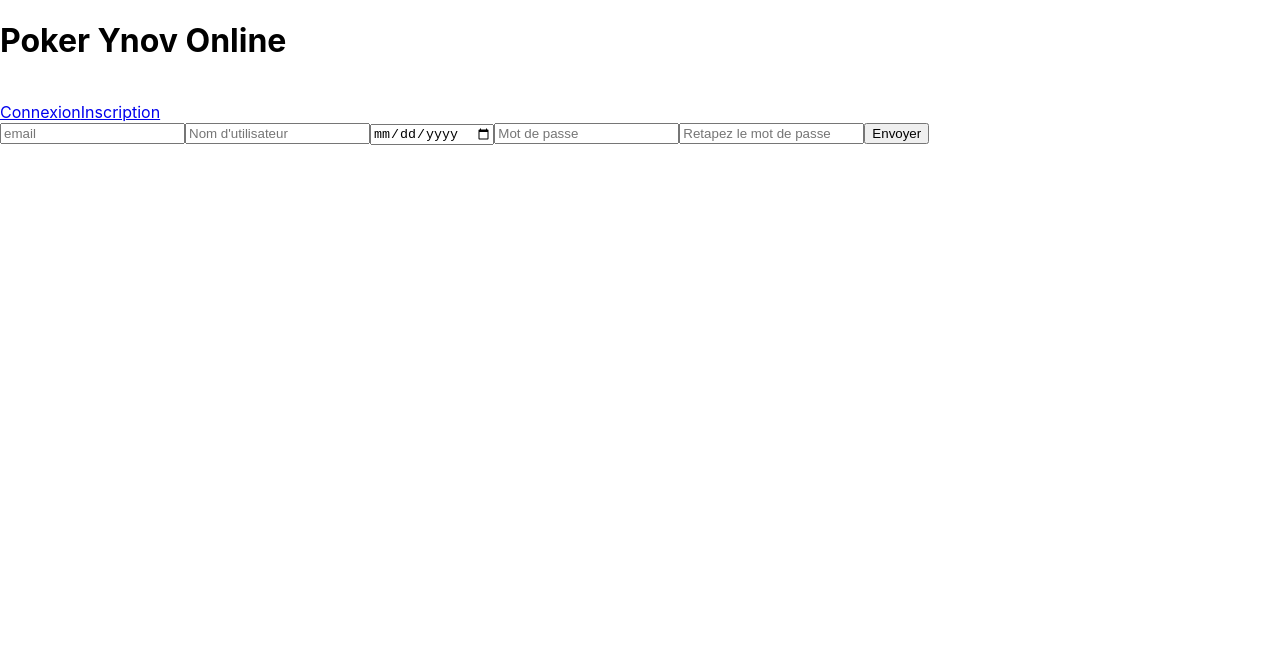
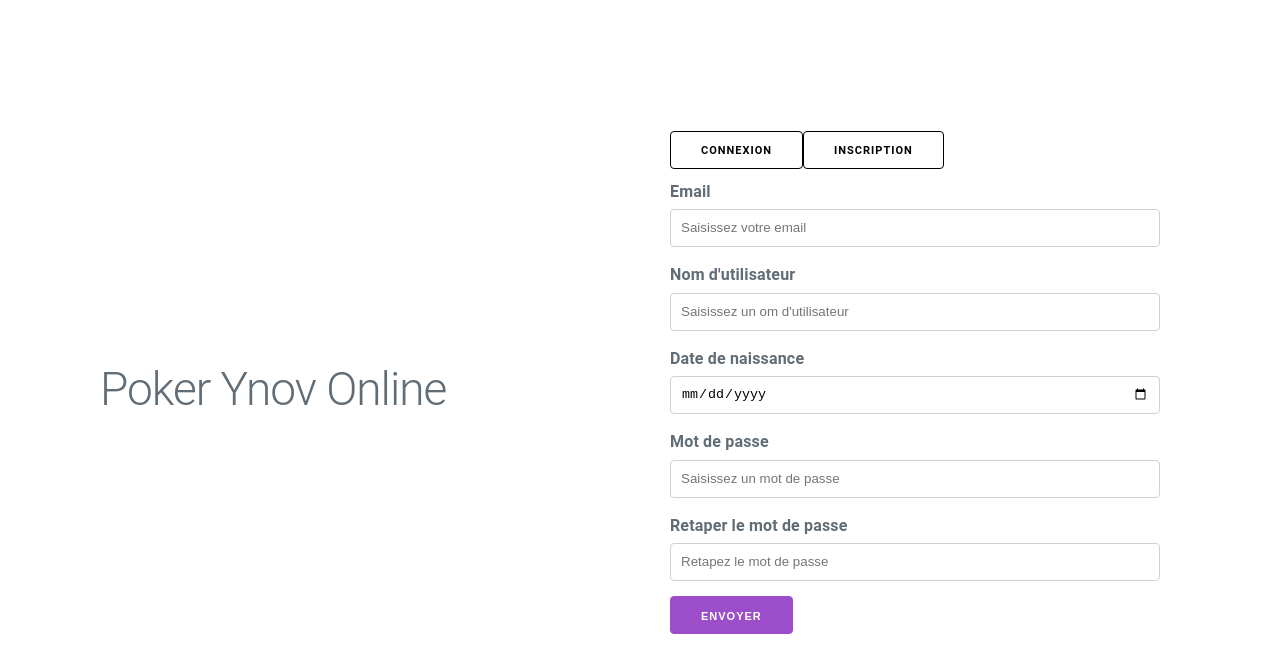
Before and after one commit to remi95/poker-ynov-front, a React (Create React App) app: page /signup in a window 1280 px wide. Shown: the top 672 px of the page. Built offline with nearby package versions, Linux system fonts and the light colour scheme.

Commit message:
init style

```diff
--- a/package.json
+++ b/package.json
@@ -5,6 +5,7 @@
   "dependencies": {
     "history": "^4.7.2",
     "js-cookie": "^2.2.0",
+    "milligram": "^1.3.0",
     "react": "^16.6.0",
     "react-dom": "^16.6.0",
     "react-redux": "^5.1.0",
--- a/src/App.css
+++ b/src/App.css
@@ -1,3 +1,26 @@
+.h-100 {
+  height: 100vh;
+}
+.d-flex,
+.column.h-100.d-flex.align-items-center {
+  display: flex;
+}
+.align-items-center {
+  align-items: center;
+}
+
+/*BUTTONS*/
+.button.button-outline, button.button-outline, input[type='button'].button-outline, input[type='reset'].button-outline, input[type='submit'].button-outline {
+  border: 0.1rem solid black;
+  color: black;
+}
+
+/*FORM*/
+input[type='email']:focus, input[type='number']:focus, input[type='password']:focus, input[type='search']:focus, input[type='tel']:focus, input[type='text']:focus, input[type='url']:focus, textarea:focus, select:focus {
+  border-color: black;
+  outline: 0;
+}
+
 .col {
   display: inline-block;
 }
--- a/src/App.js
+++ b/src/App.js
@@ -1,6 +1,5 @@
 import React, { Component } from 'react';
 import { Route, withRouter } from 'react-router-dom'
-import './App.css';
 import Auth from "./components/authentication/Auth";
 import Menu from "./components/home/Menu";
 import Game from "./components/game/Game";
@@ -8,7 +7,8 @@ import Alert from "./components/general/Alert";
 import PrivateRoute from "./components/PrivateRoute";
 import {authenticate} from "./helpers/authentication";
 import store from "./store";
-import { openModal, closeModal } from "./actions/modalAction";
+import 'milligram';
+import './App.css';
 
 class App extends Component {
 
--- a/src/components/authentication/Auth.js
+++ b/src/components/authentication/Auth.js
@@ -6,11 +6,16 @@ class Auth extends Component {
 
     render () {
         return (
-            <div>
-                <Title />
-                <img src="" alt=""/>
-
-                <AuthForm />
+            <div className="container h-100">
+                <div className="row">
+                    <div className="column h-100 d-flex align-items-center">
+                        <Title />
+                        <img src="" alt=""/>
+                    </div>
+                    <div className="column h-100 d-flex align-items-center">
+                        <AuthForm />
+                    </div>
+                </div>
             </div>
         )
     }
--- a/src/components/authentication/AuthForm.js
+++ b/src/components/authentication/AuthForm.js
@@ -7,9 +7,9 @@ class AuthForm extends Component {
 
     render() {
         return (
-            <div>
-                <NavLink to={'/login'}>Connexion</NavLink>
-                <NavLink to={'/signup'}>Inscription</NavLink>
+            <div className="container">
+                <NavLink to={'/login'} className="button button-outline">Connexion</NavLink>
+                <NavLink to={'/signup'} className="button button-outline">Inscription</NavLink>
 
                 <Route path={'/signup'}
                        component={ Signup } />
--- a/src/components/form/Signup.js
+++ b/src/components/form/Signup.js
@@ -48,10 +48,15 @@ class Signup extends Component {
         return (
             <div>
                 <form onSubmit={ this.handleSubmit }>
-                    <input type="email" name="email" placeholder="email" onChange={ this.handleChange } />
-                    <input type="text" name="username" placeholder="Nom d'utilisateur" onChange={ this.handleChange } />
+                    <label>Email</label>
+                    <input type="email" name="email" placeholder="Saisissez votre email" onChange={ this.handleChange } />
+                    <label>Nom d'utilisateur</label>
+                    <input type="text" name="username" placeholder="Saisissez un om d'utilisateur" onChange={ this.handleChange } />
+                    <label>Date de naissance</label>
                     <input type="date" placeholder="Date de naissance" name="birthdate" onChange={ this.handleChange } />
-                    <input type="password" placeholder="Mot de passe" name="password" onChange={ this.handleChange } />
+                    <label>Mot de passe</label>
+                    <input type="password" placeholder="Saisissez un mot de passe" name="password" onChange={ this.handleChange } />
+                    <label>Retaper le mot de passe</label>
                     <input type="password" placeholder="Retapez le mot de passe" name="confirmPassword" onChange={ this.handleChange } />
                     <button type="submit">Envoyer</button>
                 </form>
--- a/src/components/home/Stats.js
+++ b/src/components/home/Stats.js
@@ -1,10 +1,21 @@
 import React, { Component } from 'react';
+import { connect } from "react-redux";
 
 class Stats extends Component {
 
     render() {
+        const { birthdate, username } = this.props.userReducer.user;
+        const birthYearDate = birthdate.split('-');
+        const now = new Date().getFullYear();
+
         return (
             <div>
+
+                <div>
+                    <div>{ username }</div>
+                    <div>{ now - birthYearDate[0] } ans</div>
+                </div>
+
                 <h2>Statistiques</h2>
                 <div className="stat-content-container">
                     <div className="col col-50">Nombre de parties jouées</div>
@@ -43,4 +54,10 @@ class Stats extends Component {
     }
 }
 
-export default Stats;
+const mapStateToProps = ({  userReducer}) => {
+    return {
+        userReducer
+    }
+};
+
+export default connect(mapStateToProps, null)(Stats);
```
Also changed, not shown: 1 other file (tests, documents, lock files or other folders).
